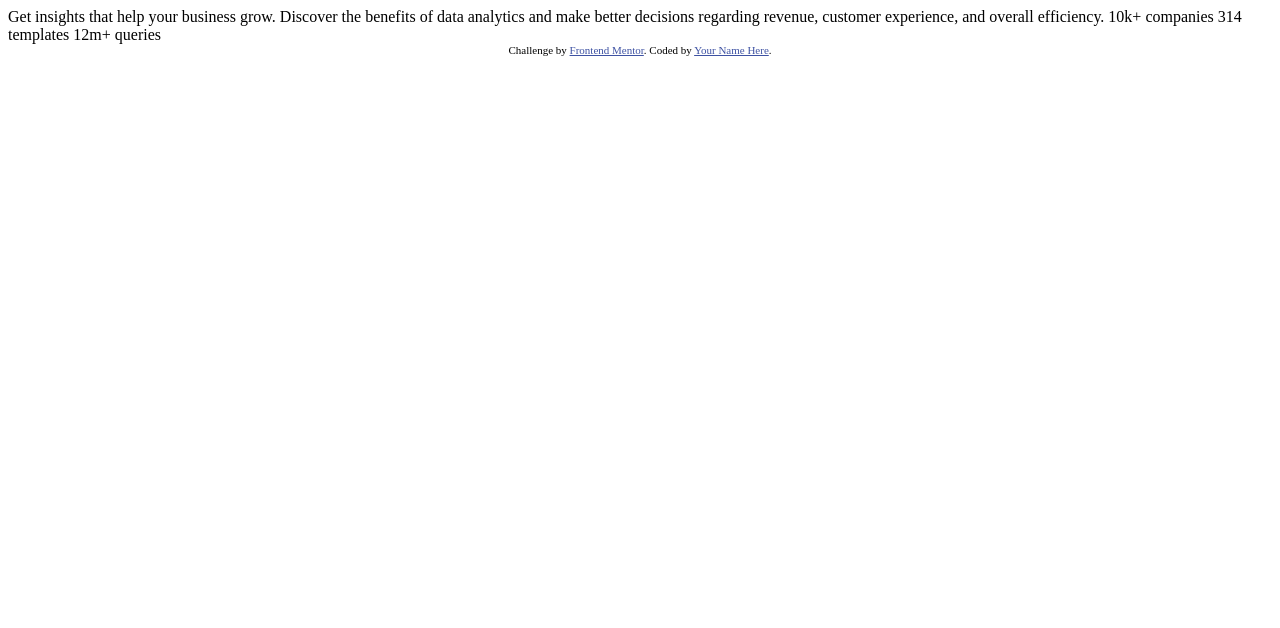
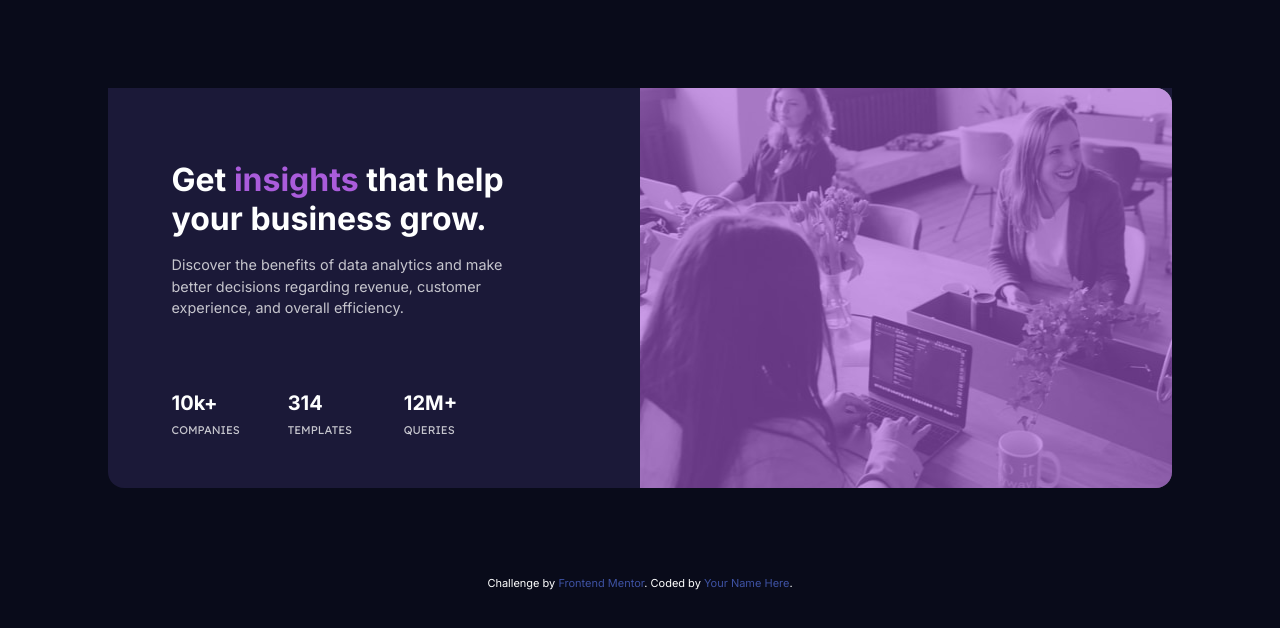
Before and after one commit to ismailcet/FrontendMentor-CardPreview, a plain HTML site: page index.html in a window 1280 px wide. Drawn offline with Linux system fonts and the light colour scheme.

Commit message:
Stats preview card component challenge hub

```diff
--- a/index.html
+++ b/index.html
@@ -12,15 +12,49 @@
 
 </head>
 <body>
-
-  Get insights that help your business grow.
-
-  Discover the benefits of data analytics and make better decisions regarding revenue, customer
-  experience, and overall efficiency.
-
-  10k+ companies
-  314 templates
-  12m+ queries
+  <section class="section">
+    <section class="section-center">
+      <div class="image">
+      </div>
+      <div class="info">
+        <div class="container">
+          <h2 class="title">
+            Get <span class="light">insights</span> that help your business grow.
+          </h2>
+          <p class="info-text">
+            Discover the benefits of data analytics and make better decisions regarding revenue, customer
+            experience, and overall efficiency.
+          </p>
+          <div class="numbers">
+            <div class="companies">
+              <h3 class="number">
+                10k+
+              </h3>
+              <p>
+                companies
+              </p>
+            </div>
+            <div class="templates">
+              <h3 class="number">
+                314
+              </h3>
+              <p>
+                templates
+              </p>
+            </div>
+            <div class="queries">
+              <h3 class="number">
+                12m+
+              </h3>
+              <p>
+                queries
+              </p>
+            </div>
+          </div>
+        </div>
+      </div>
+    </section>
+  </section>
 
   <div class="attribution">
     Challenge by <a href="https://www.frontendmentor.io?ref=challenge" target="_blank">Frontend Mentor</a>.
--- a/style.css
+++ b/style.css
@@ -1,3 +1,130 @@
+/* Font */
+@import url("https://fonts.googleapis.com/css2?family=Inter:wght@400;700&display=swap");
+@import url("https://fonts.googleapis.com/css2?family=Lexend+Deca&display=swap");
+/* Variables */
+:root {
+  --clr-main-bg: hsl(233, 47%, 7%);
+  --clr-card-bg: hsl(244, 38%, 16%);
+  --clr-accent: rgb(170, 92, 219);
+  --clr-heading: #ffffff;
+  --clr-main-paragraph: hsla(0, 0%, 100%, 0.75);
+  --clr-stat: hsla(0, 0%, 100%, 0.6);
+  --ff-primary: "Inter", sans-serif;
+  --ff-secondary: "Lexend Deca", sans-serif;
+  --radius: 1rem;
+}
+/* Global Styles */
+*,
+::after,
+::before {
+  margin: 0;
+  padding: 0;
+  box-sizing: border-box;
+}
+body {
+  font-family: var(--ff-primary);
+  font-size: 16px;
+  background-color: var(--clr-main-bg);
+  color: #feffff;
+}
+ul {
+  list-style-type: none;
+}
+a {
+  text-decoration: none;
+}
+img:not(.logo) {
+  width: 100%;
+}
+
+h1 {
+  font-size: 2.5rem;
+}
+h2 {
+  font-size: 1.6rem;
+}
+h3 {
+  font-size: 1rem;
+}
+h4 {
+  font-size: 0.9375rem;
+}
+p {
+  margin-bottom: 2rem;
+  font-size: 0.975rem;
+}
+@media screen and (min-width: 992px) {
+  h1 {
+    font-size: 3rem;
+  }
+  h2 {
+    font-size: 2rem;
+  }
+  h3 {
+    font-size: 1.25rem;
+  }
+  h4 {
+    font-size: 1rem;
+  }
+}
+/* Main Styles */
+.section {
+  display: grid;
+  place-items: center;
+}
+.section-center {
+  margin: 5.5rem 1.5rem;
+  background: var(--clr-card-bg);
+  border-bottom-left-radius: var(--radius);
+  border-bottom-right-radius: var(--radius);
+}
+/* Image */
+.image {
+  background: url(images/image-header-mobile.jpg) no-repeat center/cover;
+  height: 400px;
+  position: relative;
+  border-top-left-radius: var(--radius);
+  border-top-right-radius: var(--radius);
+}
+.image::after {
+  position: absolute;
+  content: "";
+  height: 100%;
+  width: 100%;
+  left: 0;
+  top: 0;
+  background-color: hsla(277, 64%, 61%, 0.6);
+  border-top-left-radius: var(--radius);
+  border-top-right-radius: var(--radius);
+}
+/* Info Line */
+.container {
+  padding: 2.5rem 2rem;
+  text-align: center;
+}
+.title {
+  margin-bottom: 1rem;
+}
+.light {
+  color: var(--clr-accent);
+}
+.info-text {
+  color: var(--clr-main-paragraph);
+  font-size: 0.9rem;
+  line-height: 1.5;
+}
+.numbers {
+  text-transform: uppercase;
+}
+.numbers p {
+  font-family: var(--ff-secondary);
+  color: var(--clr-main-paragraph);
+  font-size: 0.7rem !important;
+  margin-top: 0.5rem;
+}
+.companies .number {
+  text-transform: lowercase;
+}
 .attribution {
   font-size: 11px;
   text-align: center;
@@ -5,3 +132,59 @@
 .attribution a {
   color: hsl(228, 45%, 44%);
 }
+/* Tablet */
+@media screen and (max-width: 992px) and (min-width: 700px) {
+  h1 {
+    font-size: 2rem;
+  }
+  h2 {
+    font-size: 1.5rem;
+  }
+  h3 {
+    font-size: 1.1rem;
+  }
+  h4 {
+    font-size: 0.9rem;
+  }
+  .section-center {
+    display: flex;
+    flex-direction: row-reverse;
+  }
+  .image {
+    min-width: 40%;
+    min-height: 40%;
+  }
+  .container {
+    padding: 4.5rem 7.5rem 0 4rem;
+    text-align: left;
+  }
+  .numbers {
+    display: grid;
+    margin-top: 4.5rem;
+    grid-template-columns: repeat(3, 1fr);
+  }
+}
+/* Desktop Responsive */
+@media screen and (min-width: 992px) {
+  .section-center {
+    display: flex;
+    flex-direction: row-reverse;
+  }
+  .image {
+    min-width: 50%;
+    background: url(images/image-header-desktop.jpg) no-repeat center;
+    border-radius: 0 1rem 1rem 0;
+  }
+  .image::after {
+    border-radius: 0 1rem 1rem 0;
+  }
+  .container {
+    padding: 4.5rem 7.5rem 0 4rem;
+    text-align: left;
+  }
+  .numbers {
+    display: grid;
+    margin-top: 4.5rem;
+    grid-template-columns: repeat(3, 1fr);
+  }
+}
```
